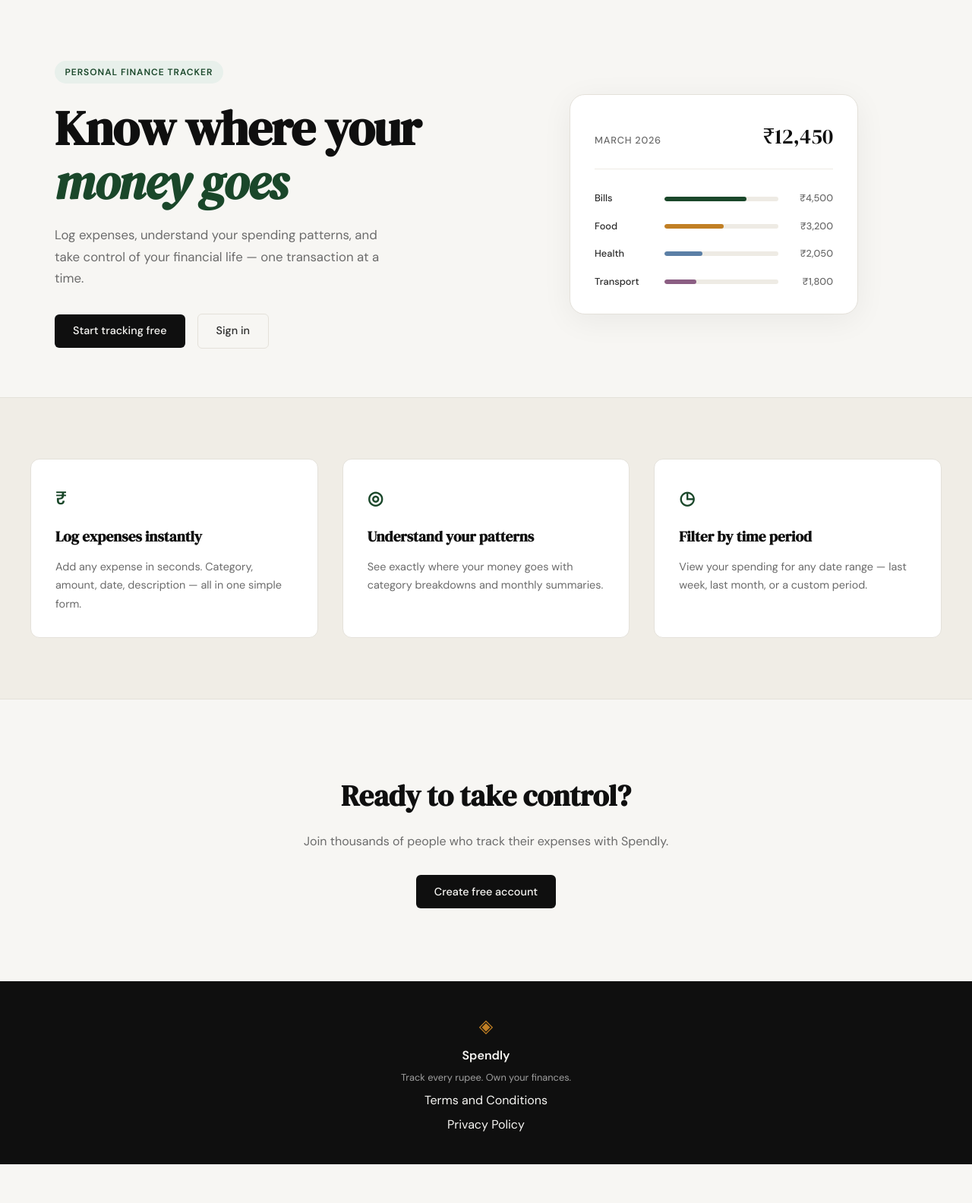
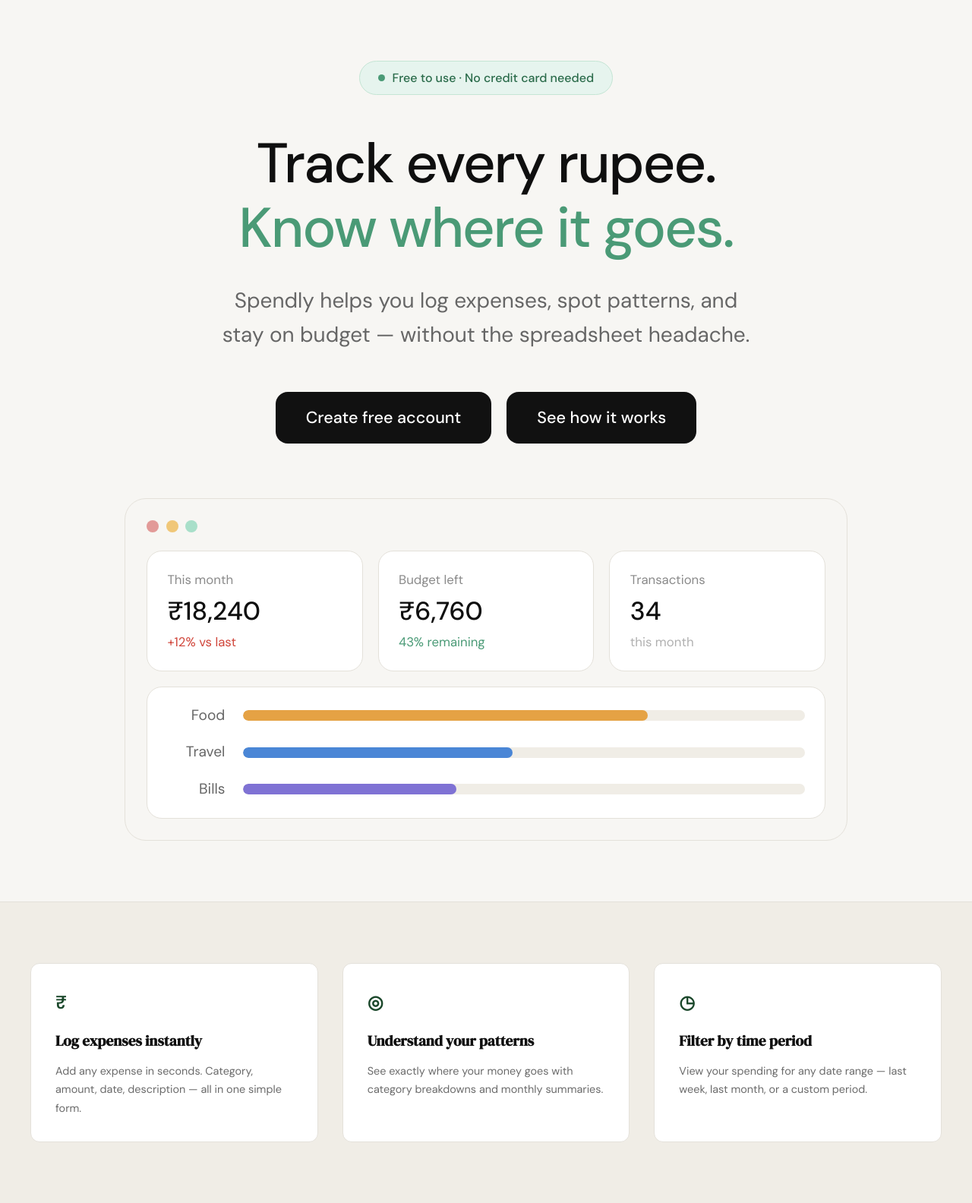
Before and after one commit to rakshita-jadoun6/spendly, a Flask app: page / in a window 1280 px wide. Shown: the part 61-1645 px from the top of the page at 76% size. Before the commit the page ends 1594 px from the top, so only its background shows below. Run offline with Flask 3, Linux system fonts and the light colour scheme.

Commit message:
landing: redesign hero section to match mockup
Co-Authored-By: Claude Sonnet 5.5 <noreply@anthropic.com>

```diff
--- /dev/null
+++ b/static/css/landing.css
@@ -0,0 +1,184 @@
+/* ------------------------------------------------------------------ */
+/* Landing hero                                                        */
+/* ------------------------------------------------------------------ */
+
+.lp-hero {
+    --lp-green: #4a9a76;
+    --lp-green-dark: #2a6b4a;
+    --lp-red: #d0453a;
+
+    max-width: 1000px;
+    margin: 0 auto;
+    padding: 5rem 1.5rem 5rem;
+    text-align: center;
+}
+
+.lp-badge {
+    display: inline-flex;
+    align-items: center;
+    gap: 0.6rem;
+    background: #e6f4ee;
+    border: 1px solid #c4e5d4;
+    color: var(--lp-green-dark);
+    font-size: 1rem;
+    font-weight: 500;
+    padding: 0.55rem 1.5rem;
+    border-radius: 999px;
+    margin-bottom: 3rem;
+}
+
+.lp-badge-dot {
+    width: 9px;
+    height: 9px;
+    border-radius: 50%;
+    background: var(--lp-green);
+}
+
+.lp-title {
+    font-family: var(--font-body);
+    font-size: clamp(2.5rem, 7vw, 4.6rem);
+    font-weight: 500;
+    line-height: 1.15;
+    letter-spacing: -0.025em;
+    color: var(--ink);
+    margin-bottom: 2rem;
+}
+
+.lp-title-accent { color: var(--lp-green); }
+
+.lp-subtitle {
+    max-width: 720px;
+    margin: 0 auto 3.25rem;
+    font-size: clamp(1.1rem, 2.4vw, 1.75rem);
+    line-height: 1.6;
+    color: #666;
+}
+
+.lp-actions {
+    display: flex;
+    justify-content: center;
+    flex-wrap: wrap;
+    gap: 1.25rem;
+    margin-bottom: 4.5rem;
+}
+
+.lp-btn {
+    display: inline-block;
+    background: #111;
+    color: #fff;
+    font-size: 1.35rem;
+    font-weight: 500;
+    padding: 1.05rem 2.5rem;
+    border-radius: 16px;
+    transition: background 0.2s;
+}
+
+.lp-btn:hover { background: var(--accent); }
+
+/* Dashboard preview ------------------------------------------------ */
+
+.lp-preview {
+    background: var(--paper);
+    border: 1px solid var(--border);
+    border-radius: 28px;
+    padding: 1.75rem;
+    text-align: left;
+}
+
+.lp-dots {
+    display: flex;
+    gap: 0.6rem;
+    margin-bottom: 1.5rem;
+}
+
+.lp-dot {
+    width: 16px;
+    height: 16px;
+    border-radius: 50%;
+}
+
+.lp-dot-red { background: #e29a98; }
+.lp-dot-yellow { background: #f0c778; }
+.lp-dot-green { background: #a8dfc9; }
+
+.lp-stats {
+    display: grid;
+    grid-template-columns: repeat(3, 1fr);
+    gap: 1.25rem;
+    margin-bottom: 1.25rem;
+}
+
+.lp-stat,
+.lp-bars {
+    background: var(--paper-card);
+    border: 1px solid var(--border);
+    border-radius: 20px;
+}
+
+.lp-stat { padding: 1.5rem 1.65rem; }
+
+.lp-stat-label {
+    font-size: 1.05rem;
+    color: #8a8a8a;
+    margin-bottom: 0.5rem;
+}
+
+.lp-stat-value {
+    font-size: 2.1rem;
+    font-weight: 500;
+    line-height: 1.2;
+    color: var(--ink);
+    margin-bottom: 0.4rem;
+}
+
+.lp-stat-note {
+    font-size: 1.05rem;
+    color: #b0b0b0;
+}
+
+.lp-stat-note-up { color: var(--lp-red); }
+.lp-stat-note-good { color: var(--lp-green); }
+
+.lp-bars {
+    padding: 1.4rem 1.65rem;
+    display: flex;
+    flex-direction: column;
+    gap: 1.1rem;
+}
+
+.lp-bar-row {
+    display: grid;
+    grid-template-columns: 76px 1fr;
+    align-items: center;
+    gap: 1.5rem;
+}
+
+.lp-bar-label {
+    text-align: right;
+    font-size: 1.2rem;
+    color: #666;
+}
+
+.lp-bar-track {
+    height: 14px;
+    background: var(--paper-warm);
+    border-radius: 999px;
+    overflow: hidden;
+}
+
+.lp-bar-fill {
+    height: 100%;
+    border-radius: 999px;
+}
+
+.lp-bar-food { background: #e5a244; }
+.lp-bar-travel { background: #4a86d6; }
+.lp-bar-bills { background: #7f72d4; }
+
+@media (max-width: 700px) {
+    .lp-hero { padding: 3rem 1rem 3rem; }
+    .lp-stats { grid-template-columns: 1fr; }
+    .lp-btn { font-size: 1.1rem; padding: 0.9rem 1.75rem; }
+    .lp-bar-row { grid-template-columns: 56px 1fr; gap: 1rem; }
+    .lp-bar-label { font-size: 1rem; }
+}
--- a/templates/landing.html
+++ b/templates/landing.html
@@ -2,60 +2,65 @@
 
 {% block title %}Spendly — Track Every Rupee{% endblock %}
 
+{% block head %}
+<link rel="stylesheet" href="{{ url_for('static', filename='css/landing.css') }}">
+{% endblock %}
+
 {% block content %}
 
-<section class="hero">
-    <div class="hero-inner">
-        <div class="hero-badge">Personal Finance Tracker</div>
-        <h1 class="hero-title">
-            Know where your<br>
-            <em>money goes</em>
-        </h1>
-        <p class="hero-subtitle">
-            Log expenses, understand your spending patterns,
-            and take control of your financial life —
-            one transaction at a time.
-        </p>
-        <div class="hero-actions">
-            <a href="{{ url_for('register') }}" class="btn-primary">Start tracking free</a>
-            <a href="{{ url_for('login') }}" class="btn-ghost">Sign in</a>
+<section class="lp-hero">
+    <div class="lp-badge">
+        <span class="lp-badge-dot"></span>
+        Free to use · No credit card needed
+    </div>
+    <h1 class="lp-title">
+        Track every rupee.<br>
+        <span class="lp-title-accent">Know where it goes.</span>
+    </h1>
+    <p class="lp-subtitle">
+        Spendly helps you log expenses, spot patterns, and stay
+        on budget — without the spreadsheet headache.
+    </p>
+    <div class="lp-actions">
+        <a href="{{ url_for('register') }}" class="lp-btn">Create free account</a>
+        <a href="#features" class="lp-btn">See how it works</a>
+    </div>
+
+    <div class="lp-preview">
+        <div class="lp-dots">
+            <span class="lp-dot lp-dot-red"></span>
+            <span class="lp-dot lp-dot-yellow"></span>
+            <span class="lp-dot lp-dot-green"></span>
         </div>
-    </div>
-    <div class="hero-visual">
-        <div class="mock-card">
-            <div class="mock-card-header">
-                <span class="mock-label">March 2026</span>
-                <span class="mock-total">₹12,450</span>
+        <div class="lp-stats">
+            <div class="lp-stat">
+                <div class="lp-stat-label">This month</div>
+                <div class="lp-stat-value">₹18,240</div>
+                <div class="lp-stat-note lp-stat-note-up">+12% vs last</div>
             </div>
-            <div class="mock-bars">
-                <div class="mock-bar-row">
-                    <span class="mock-cat">Bills</span>
-                    <div class="mock-bar-track">
-                        <div class="mock-bar" style="width: 72%"></div>
-                    </div>
-                    <span class="mock-amt">₹4,500</span>
-                </div>
-                <div class="mock-bar-row">
-                    <span class="mock-cat">Food</span>
-                    <div class="mock-bar-track">
-                        <div class="mock-bar mock-bar-2" style="width: 52%"></div>
-                    </div>
-                    <span class="mock-amt">₹3,200</span>
-                </div>
-                <div class="mock-bar-row">
-                    <span class="mock-cat">Health</span>
-                    <div class="mock-bar-track">
-                        <div class="mock-bar mock-bar-3" style="width: 33%"></div>
-                    </div>
-                    <span class="mock-amt">₹2,050</span>
-                </div>
-                <div class="mock-bar-row">
-                    <span class="mock-cat">Transport</span>
-                    <div class="mock-bar-track">
-                        <div class="mock-bar mock-bar-4" style="width: 28%"></div>
-                    </div>
-                    <span class="mock-amt">₹1,800</span>
-                </div>
+            <div class="lp-stat">
+                <div class="lp-stat-label">Budget left</div>
+                <div class="lp-stat-value">₹6,760</div>
+                <div class="lp-stat-note lp-stat-note-good">43% remaining</div>
+            </div>
+            <div class="lp-stat">
+                <div class="lp-stat-label">Transactions</div>
+                <div class="lp-stat-value">34</div>
+                <div class="lp-stat-note">this month</div>
+            </div>
+        </div>
+        <div class="lp-bars">
+            <div class="lp-bar-row">
+                <span class="lp-bar-label">Food</span>
+                <div class="lp-bar-track"><div class="lp-bar-fill lp-bar-food" style="width: 72%"></div></div>
+            </div>
+            <div class="lp-bar-row">
+                <span class="lp-bar-label">Travel</span>
+                <div class="lp-bar-track"><div class="lp-bar-fill lp-bar-travel" style="width: 48%"></div></div>
+            </div>
+            <div class="lp-bar-row">
+                <span class="lp-bar-label">Bills</span>
+                <div class="lp-bar-track"><div class="lp-bar-fill lp-bar-bills" style="width: 38%"></div></div>
             </div>
         </div>
     </div>
```
